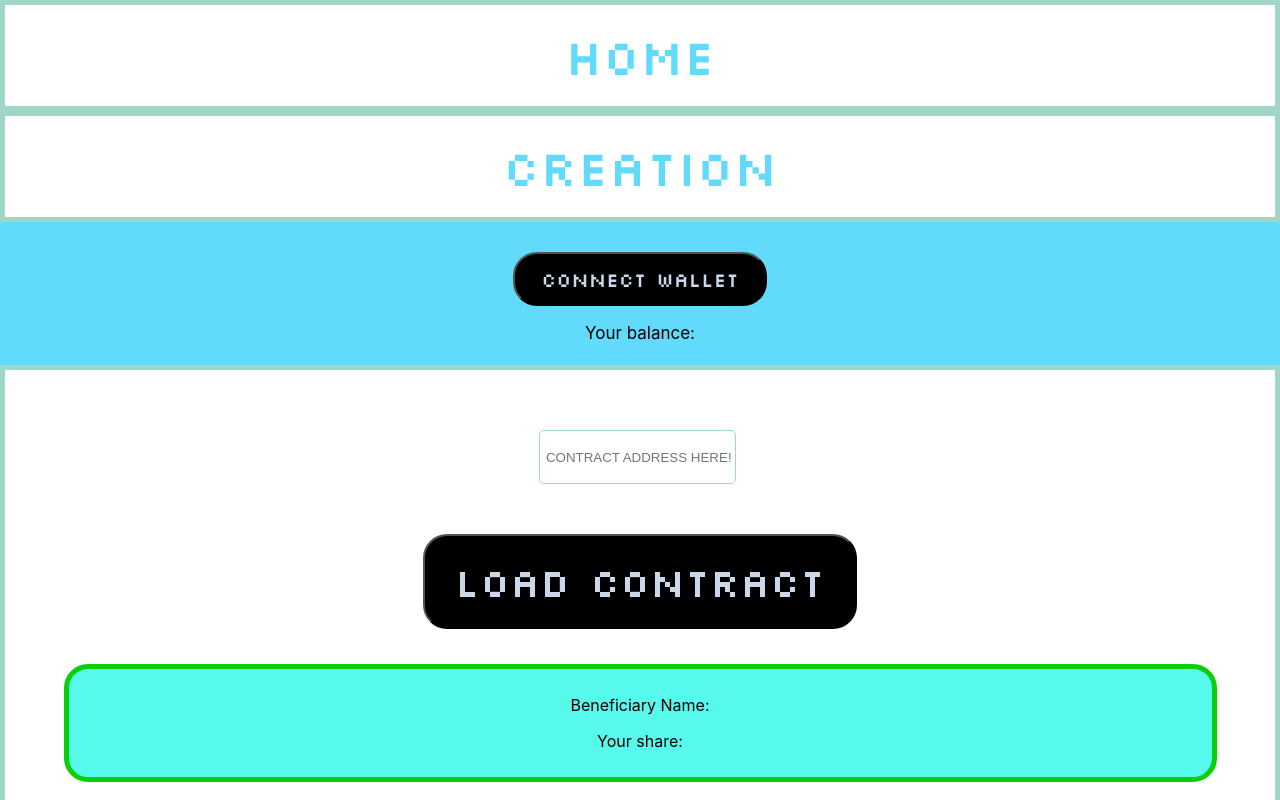
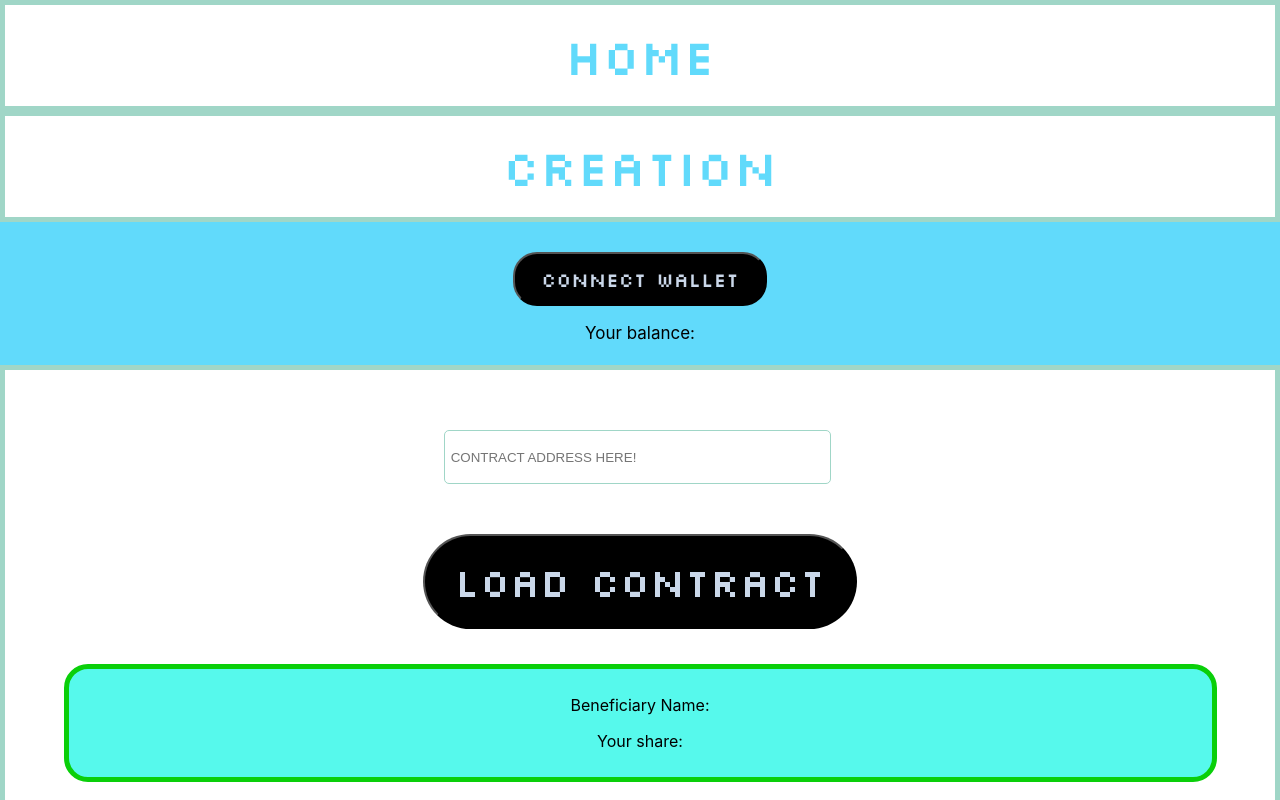
Before and after one commit to Banksy-said-hi/Dong-React, a React (Create React App) app: page /payment in a window 1280 px wide. Shown: the top 800 px of the page. Built offline with nearby package versions, Linux system fonts and the light colour scheme.

Commit message:
Input width fixed

```diff
--- a/src/App.css
+++ b/src/App.css
@@ -82,7 +82,7 @@
 
 .form input[type="text"] {
   text-align: center;
-  width:15%;
+  width:30%;
   height: 50px;
   margin-top: 10px;
   margin-right: 5px;
@@ -96,7 +96,7 @@
   color: rgb(202, 215, 233);
   padding: 20px 30px;
   font-size: 40px;
-  border-radius: 24px;
+  border-radius: 50px;
   margin-top: 50px;
   font-family: "Silkscreen";
 }
```
